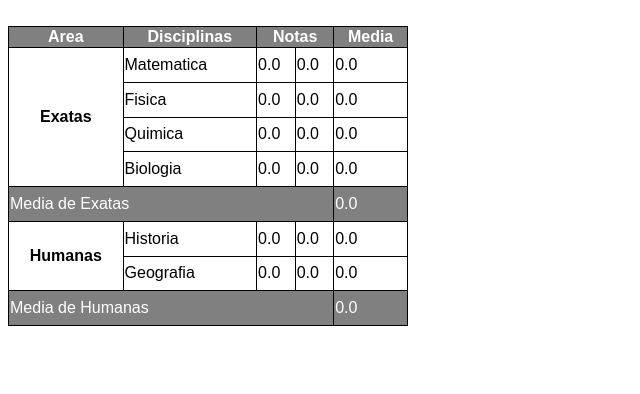
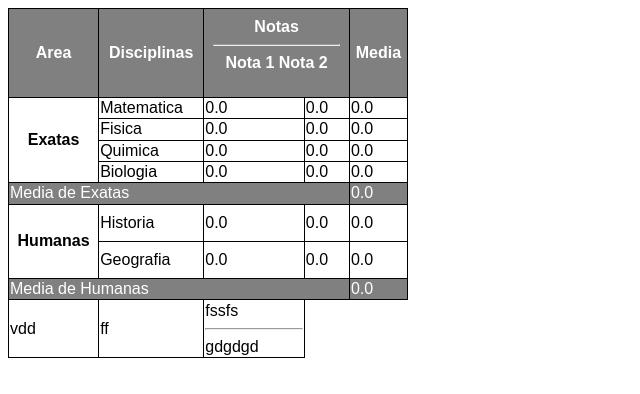
Before and after one commit to crislaineandrade/feitos-por-mim, a plain HTML site: page desafios/desafio015/tabela.html in a window 1280 px wide. Shown: the whole page, without its empty margins (0-640 px from the left). Drawn offline with Linux system fonts and the light colour scheme.

Commit message:
continuacao desafio 15

```diff
--- a/desafios/desafio015/tabela.html
+++ b/desafios/desafio015/tabela.html
@@ -11,7 +11,7 @@
         }
         table {
             width: 400px;
-            height: 300px;
+            height: 350px;
             border-collapse:collapse ;
         }
 
@@ -19,10 +19,26 @@
             border: 1px solid black;
         }
 
+        th {
+            height: 70px;
+        }
+
         .especial {
             color: white;
             background-color: gray;
         }
+
+        #diferente {
+            border: 1px solid black;
+            vertical-align: top;
+            padding: 9px;
+        }
+
+
+
+
+
+
 
 
     </style>
@@ -33,8 +49,7 @@
             <tr>
                 <th rowspan="2" class="especial">Area</th>
                 <th class="especial">Disciplinas</th>
-                <th colspan="2" class="especial">Notas</th>
-                <br>
+                <th colspan="2" class="especial" id="diferente">Notas <hr> Nota 1 Nota 2</th>
                 <th class="especial">Media</th>
             </tr>
             <tbody>
@@ -85,6 +100,14 @@
                     <td class="especial">0.0</td>
                 </tr>
 
+                <tr>
+                    <td>vdd</td>
+                    <td>ff</td>
+                    <td>fssfs  <hr>gdgdgd</td>
+                </tr>
+
+
+
             </tbody>
 
 
```
